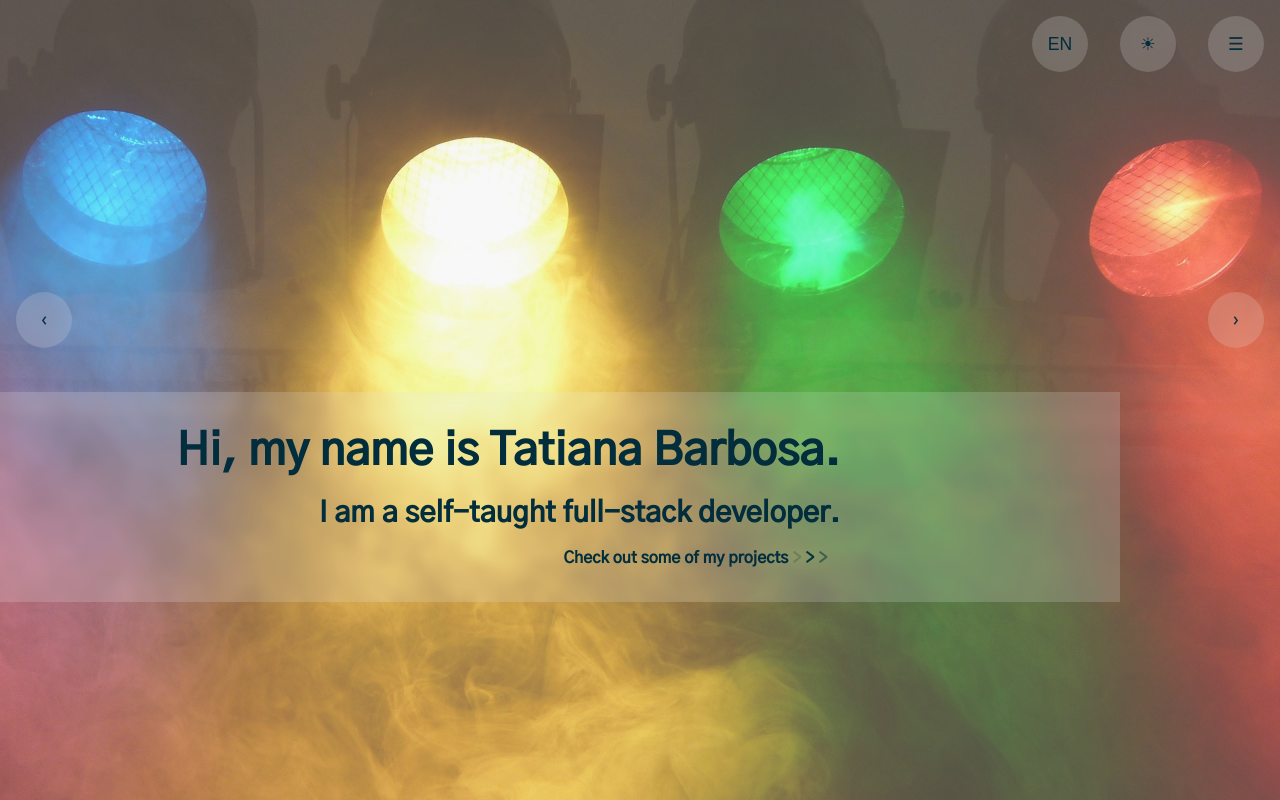
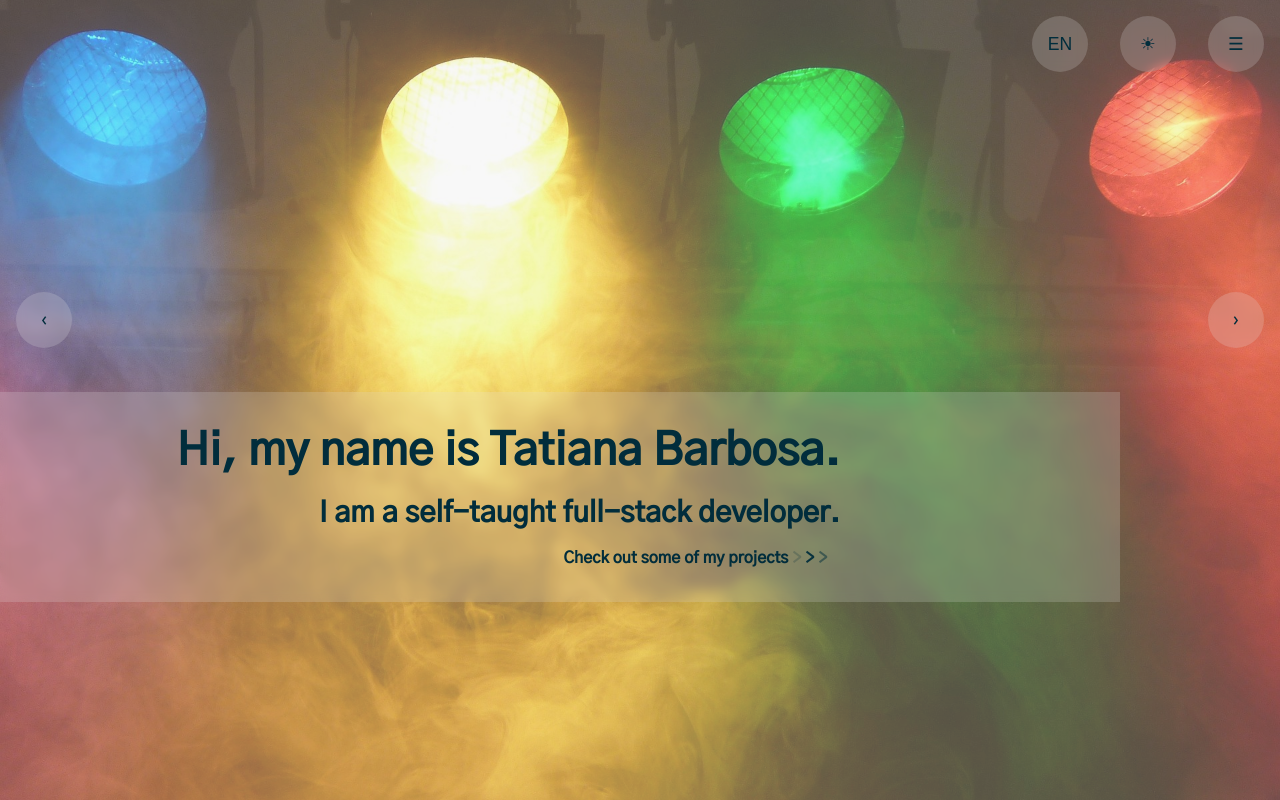
Before and after one commit to tpabarbosa/tpabarbosa.github.io, a React (Create React App) app: page /#/ in a window 1280 px wide. Built offline with nearby package versions, Linux system fonts and the light colour scheme.

Commit message:
refactor: change Home background position

```diff
--- a/src/components/PagesContent/Home/index.tsx
+++ b/src/components/PagesContent/Home/index.tsx
@@ -13,7 +13,7 @@ export const Home = () => {
             <Background
                 url={background}
                 size={'cover'}
-                position={'0 0'}
+                position={'0 -80px'}
             />
             <Header
                 isLoaded={page.state==='LOADED' ? true : false}
```
